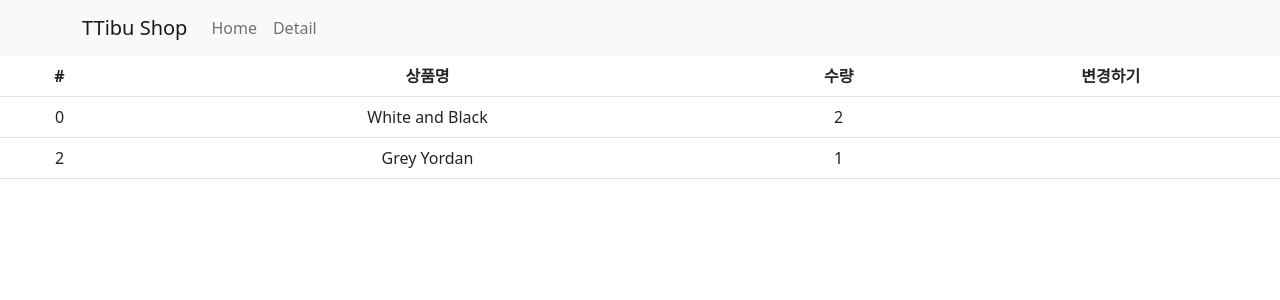
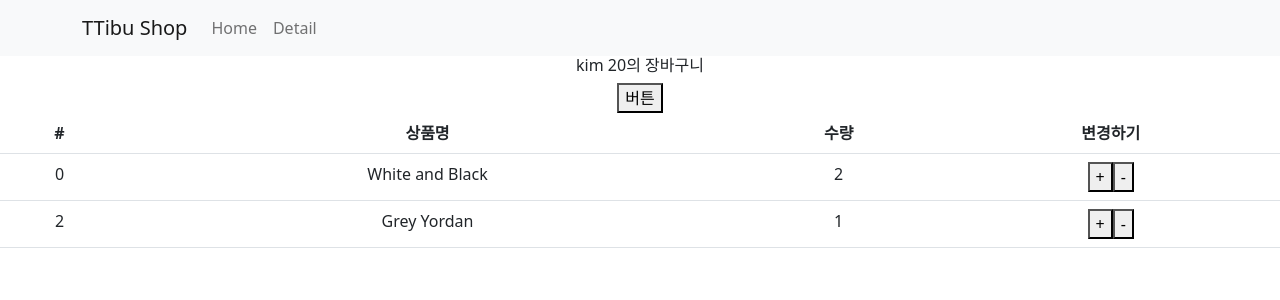
Before and after one commit to sott120/TTibu-shop, a React (Create React App) app: page /cart in a window 1280 px wide. Shown: the top 300 px of the page. Built offline with nearby package versions, Linux system fonts and the light colour scheme.

Commit message:
장바구니 구현 중

```diff
--- a/src/routes/Cart.js
+++ b/src/routes/Cart.js
@@ -1,10 +1,16 @@
 import { Table } from "react-bootstrap";
-import { useSelector } from "react-redux"
+import { useDispatch, useSelector } from "react-redux";
+import { changeAge } from "./../store/userSlice";
+import { cartIncrease, cartDecrease } from "./../store";
 
 function Cart(){
-    let myCart = useSelector((state)=>{ return state.myCart })
-    //스토어에있던 모든 스테이트가 a에 저장됨
+    let state = useSelector((state)=>{ return state });
+    //스토어에있던 모든 스테이트가 변수 state에 저장됨
+    let dispatch = useDispatch();
     return (
+        <div>
+            <h6>{state.user.name} {state.user.age}의 장바구니</h6>
+            <button onClick={()=>{dispatch(changeAge(10))}}>버튼</button>
             <Table>
                 <thead>
                     <tr>
@@ -15,18 +21,26 @@ function Cart(){
                     </tr>
                 </thead>
                 <tbody>
-                {myCart.map((el, i)=>{
+                    {state.myCart.map((el, i) => {
                         return (
                             <tr key={i}>
-                            <td>{myCart[i].id}</td>
-                            <td>{myCart[i].name}</td>
-                            <td>{myCart[i].count}</td>
-                            <td></td>
+                                <td>{state.myCart[i].id}</td>
+                                <td>{state.myCart[i].name}</td>
+                                <td>{state.myCart[i].count}</td>
+                                <td>
+                                    <button onClick={()=>{dispatch(cartIncrease(i));}}>
+                                        +
+                                    </button>
+                                    <button onClick={()=>{dispatch(cartDecrease(i));}}>
+                                        -
+                                    </button>
+                                </td>
                             </tr>
                         );
                     })}
                 </tbody>
             </Table>
+        </div>
     );
 }
 
--- a/src/routes/Detail.js
+++ b/src/routes/Detail.js
@@ -3,6 +3,8 @@ import { useState, useEffect, useRef, useContext } from "react";
 import { useParams } from "react-router-dom";
 import styled from "styled-components";
 import Nav from "react-bootstrap/Nav";
+import { useDispatch, useSelector } from "react-redux";
+import { addCart } from "./../store";
 
 import { Context1 } from "../App.js";
 
@@ -27,6 +29,8 @@ function Detail(props) {
     let [num, setNum] = useState("");
     let [tabMenu, setTabMenu] = useState(0);
     let [fade2, setFade2] = useState("");
+    let state = useSelector((state)=>{ return state });
+    let dispatch = useDispatch();
 
     useEffect(() => {
         if (isNaN(num) == true) {
@@ -72,7 +76,9 @@ function Detail(props) {
                     <h4 className="pt-5">{findId.title}</h4>
                     <p>{findId.content}</p>
                     <p>{findId.price}</p>
-                    <button className="btn btn-danger">주문하기</button>
+                    <button className="btn btn-danger" onClick={()=>{
+                        dispatch(addCart(findId))
+                    }}>주문하기</button>
                 </div>
             </div>
             <Nav variant="tabs" defaultActiveKey="link0">
--- a/src/store.js
+++ b/src/store.js
@@ -1,4 +1,5 @@
-import { configureStore, createSlice } from "@reduxjs/toolkit";
+import { configureStore, createSlice, current } from "@reduxjs/toolkit";
+import user from "./store/userSlice"
 
 let myCart = createSlice({
     name: "cart",
@@ -6,10 +7,35 @@ let myCart = createSlice({
         { id: 0, name: "White and Black", count: 2 },
         { id: 2, name: "Grey Yordan", count: 1 },
     ],
+    reducers: {
+        cartIncrease(state, action) {
+            const findId = state[action.payload].id;
+            const findObj = state.filter((arr) => arr.id === findId);
+            findObj[0].count += 1;
+        },
+        cartDecrease(state, action) {
+            const findId = state[action.payload].id;
+            const findObj = state.filter((arr) => arr.id === findId);
+            if (findObj[0].count > 1) {
+                findObj[0].count += -1;
+            } else {
+                return;
+            }
+        },
+        addCart(state, action) {
+            state.push(action.payload);
+            console.log(current(state[0]));
+            console.log(current(state[1]));
+            console.log(state[2]);
+        }
+    },
 });
+
+export let { cartIncrease, cartDecrease, addCart } = myCart.actions;
 
 export default configureStore({
     reducer: {
         myCart: myCart.reducer,
+        user : user.reducer
     },
 });
--- /dev/null
+++ b/src/store/userSlice.js
@@ -0,0 +1,18 @@
+import { createSlice } from "@reduxjs/toolkit";
+
+let user = createSlice({
+    name: "user",
+    initialState: { name: "kim", age: 20 },
+    reducers: {
+        changeName(state) {
+            state.name = "park";
+        },
+        changeAge(state, action) {
+            state.age += action.payload;
+        },
+    },
+});
+
+export let { changeName, changeAge } = user.actions;
+
+export default user
```
Lines whose indentation alone changed are shown as unchanged.
